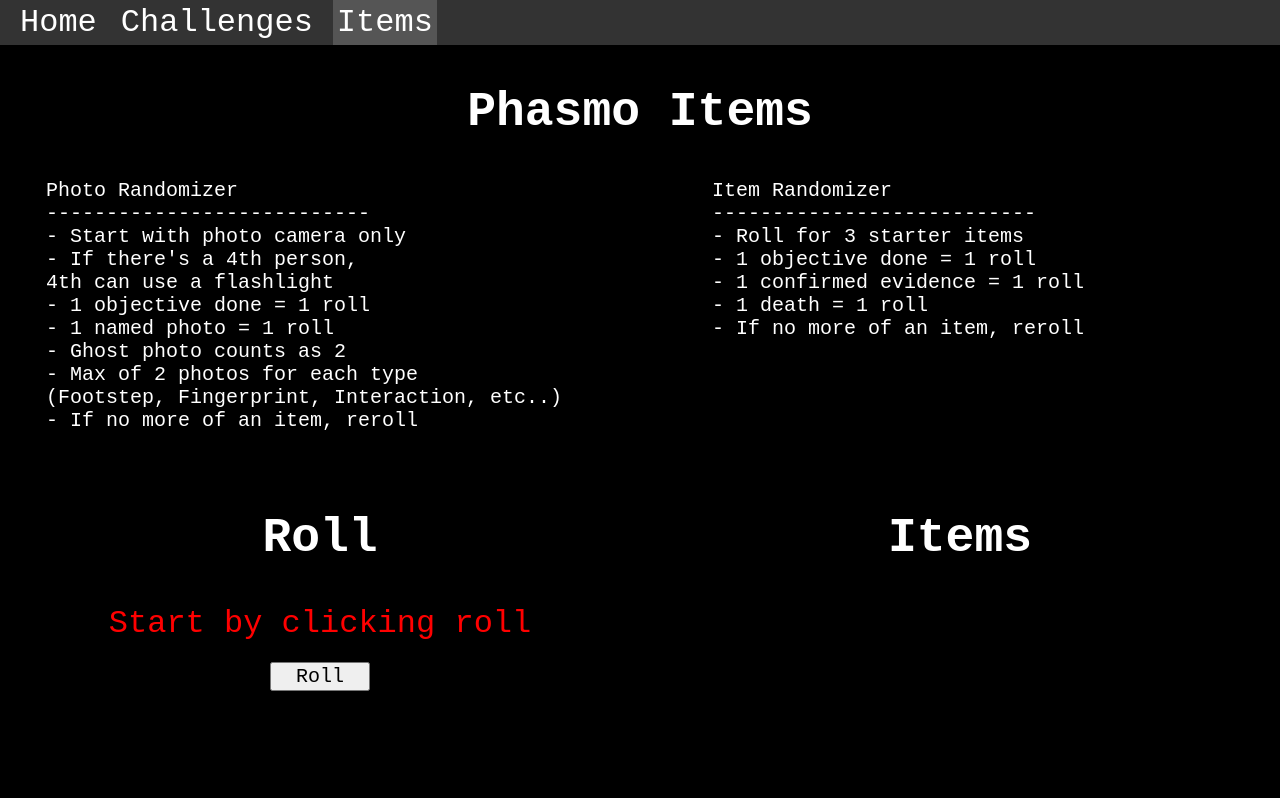
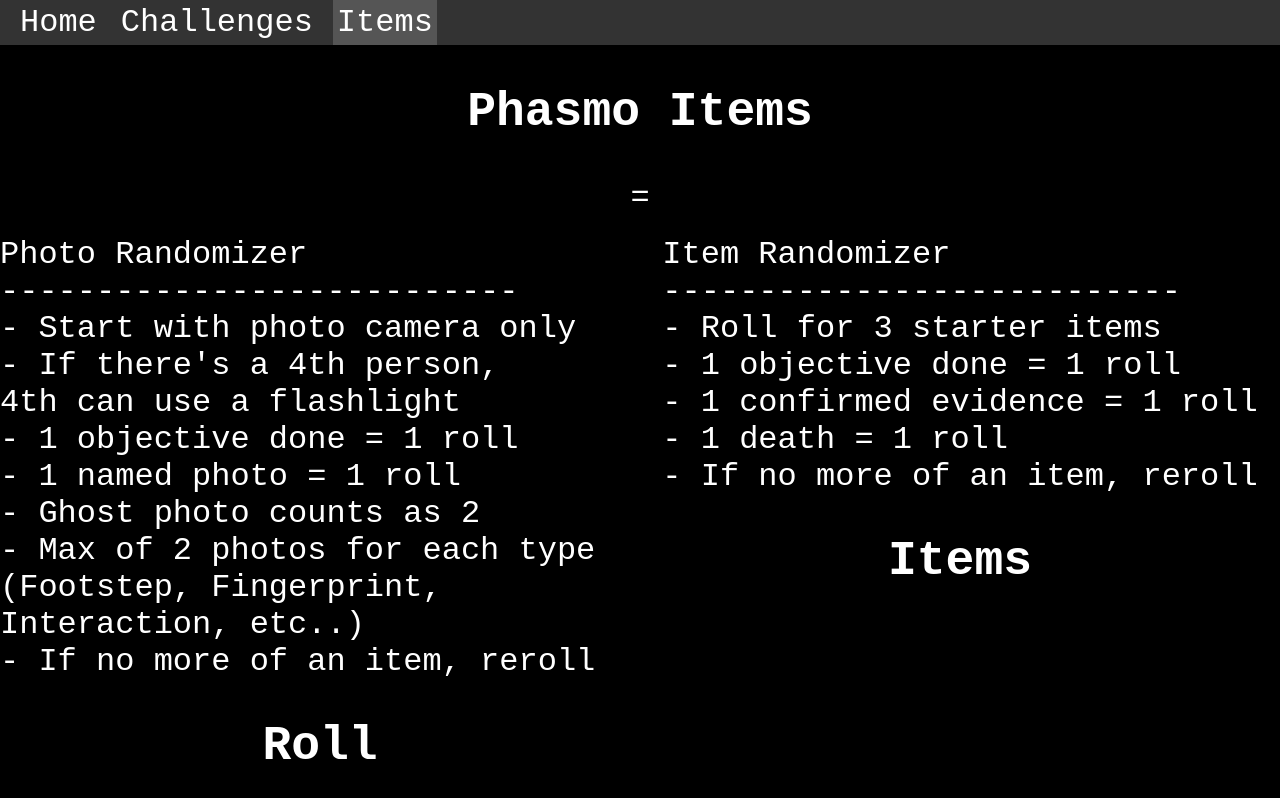
Before and after one commit to Dylaran/PhasmoWeb, a React (Create React App) app: page /items in a window 1280 px wide. Built offline with nearby package versions, Linux system fonts and the light colour scheme.

Commit message:
Centered columns

```diff
--- a/src/pages/Challenges.tsx
+++ b/src/pages/Challenges.tsx
@@ -39,6 +39,7 @@
   'Finish Optional Objective 1',
   'Finish Optional Objective 2',
   'Finish Optional Objective 3',
+  'Map Randomizer',
   'Asylum (1 game)',
   'Prison (1 game)',
   'Medium map (2 games)',
--- a/src/pages/Items.tsx
+++ b/src/pages/Items.tsx
@@ -43,17 +43,10 @@
 
   return (
     <div className="centered">
-      <h2>Phasmo Items</h2>
-
-      <div
-        style={{
-          marginBottom: 20,
-          fontSize: 20,
-          display: 'flex',
-          justifyContent: 'space-between',
-          gap: 150,
-        }}
-      >
+      <h2>Phasmo Items</h2>=
+      <div>
+        <div className="split left" style={{ background: 'black' }}>
+          <div className="centered">
             <div style={{ textAlign: 'left' }}>
               <div>Photo Randomizer</div>
               <div>---------------------------</div>
@@ -67,22 +60,6 @@
               <div>(Footstep, Fingerprint, Interaction, etc..)</div>
               <div>- If no more of an item, reroll</div>
             </div>
-        <div style={{ textAlign: 'left' }}>
-          <div>Item Randomizer</div>
-          <div>---------------------------</div>
-          <div>- Roll for 3 starter items</div>
-          <div>- 1 objective done = 1 roll</div>
-          <div>- 1 confirmed evidence = 1 roll</div>
-          <div>- 1 death = 1 roll</div>
-          <div>- If no more of an item, reroll</div>
-          <div></div>
-        </div>
-        <div></div>
-      </div>
-
-      <div>
-        <div className="split left" style={{ background: 'black' }}>
-          <div className="centered">
             <h2>Roll</h2>
             <div style={{ height: 'auto', color: 'red' }}>{selectedItem}</div>
             <div>
@@ -94,6 +71,16 @@
         </div>
         <div className="split right">
           <div className="centered">
+            <div style={{ textAlign: 'left' }}>
+              <div>Item Randomizer</div>
+              <div>---------------------------</div>
+              <div>- Roll for 3 starter items</div>
+              <div>- 1 objective done = 1 roll</div>
+              <div>- 1 confirmed evidence = 1 roll</div>
+              <div>- 1 death = 1 roll</div>
+              <div>- If no more of an item, reroll</div>
+              <div></div>
+            </div>
             <h2>Items</h2>
             <ul
               style={{
```
Lines whose indentation alone changed are shown as unchanged.
